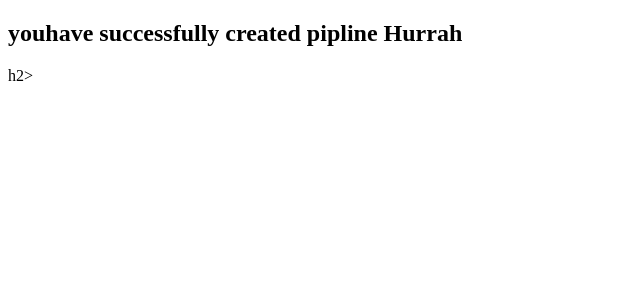
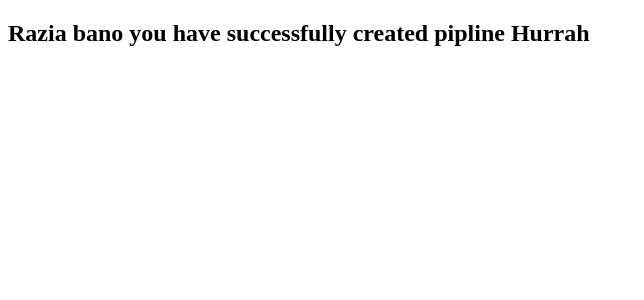
Before and after one commit to 288532853/s3-angular-repo, an Angular app: page / in a window 1280 px wide. Shown: the top 300 px of the page, without its empty margins (0-644 px from the left). Built offline with nearby package versions, Linux system fonts and the light colour scheme.

Commit message:
Update app.component.html

```diff
--- a/src/app/app.component.html
+++ b/src/app/app.component.html
@@ -1 +1 @@
-<h2>youhave successfully created pipline Hurrah</h2>h2>
+<h2>Razia bano you have successfully created pipline Hurrah</h2>
```
